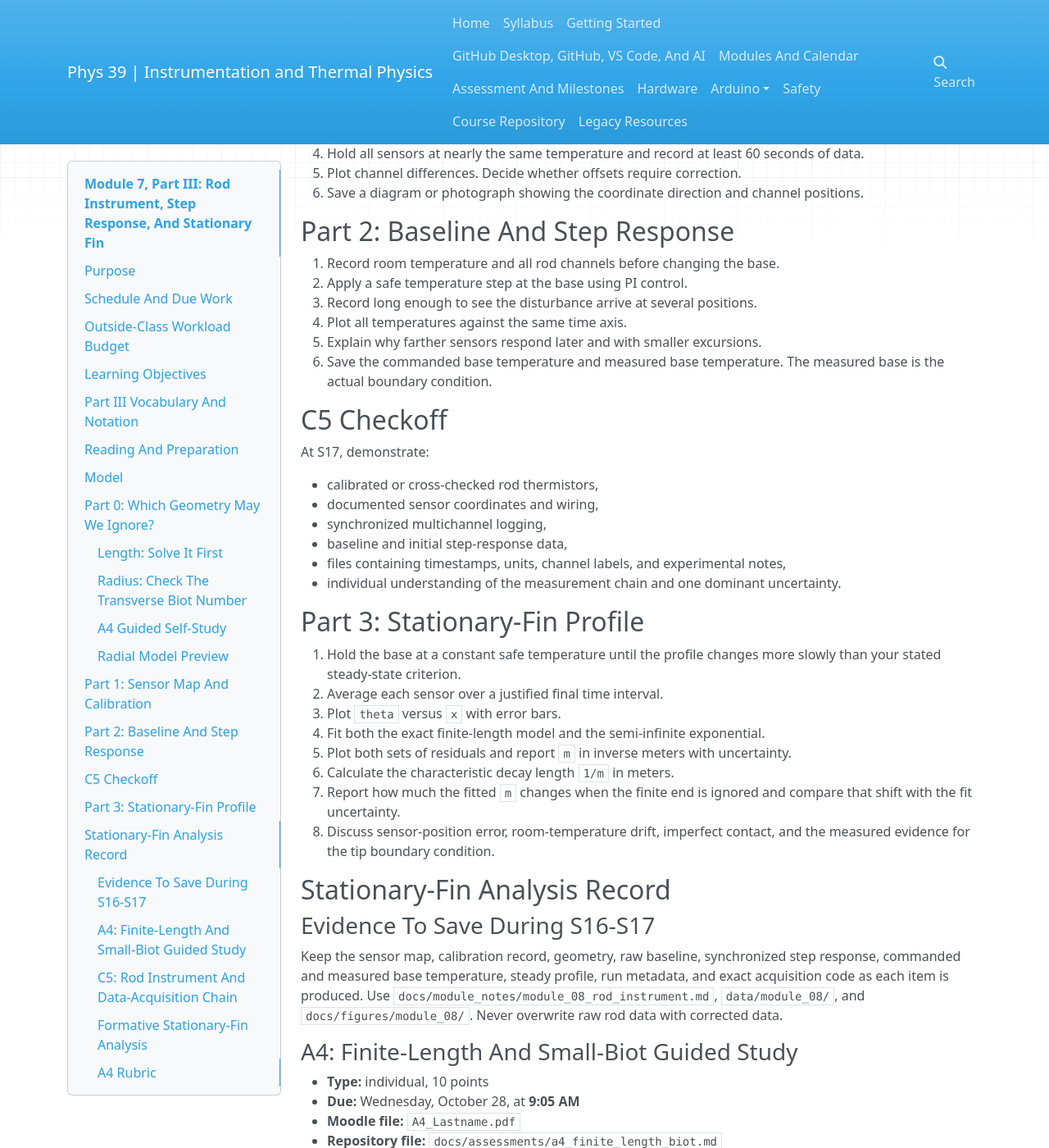
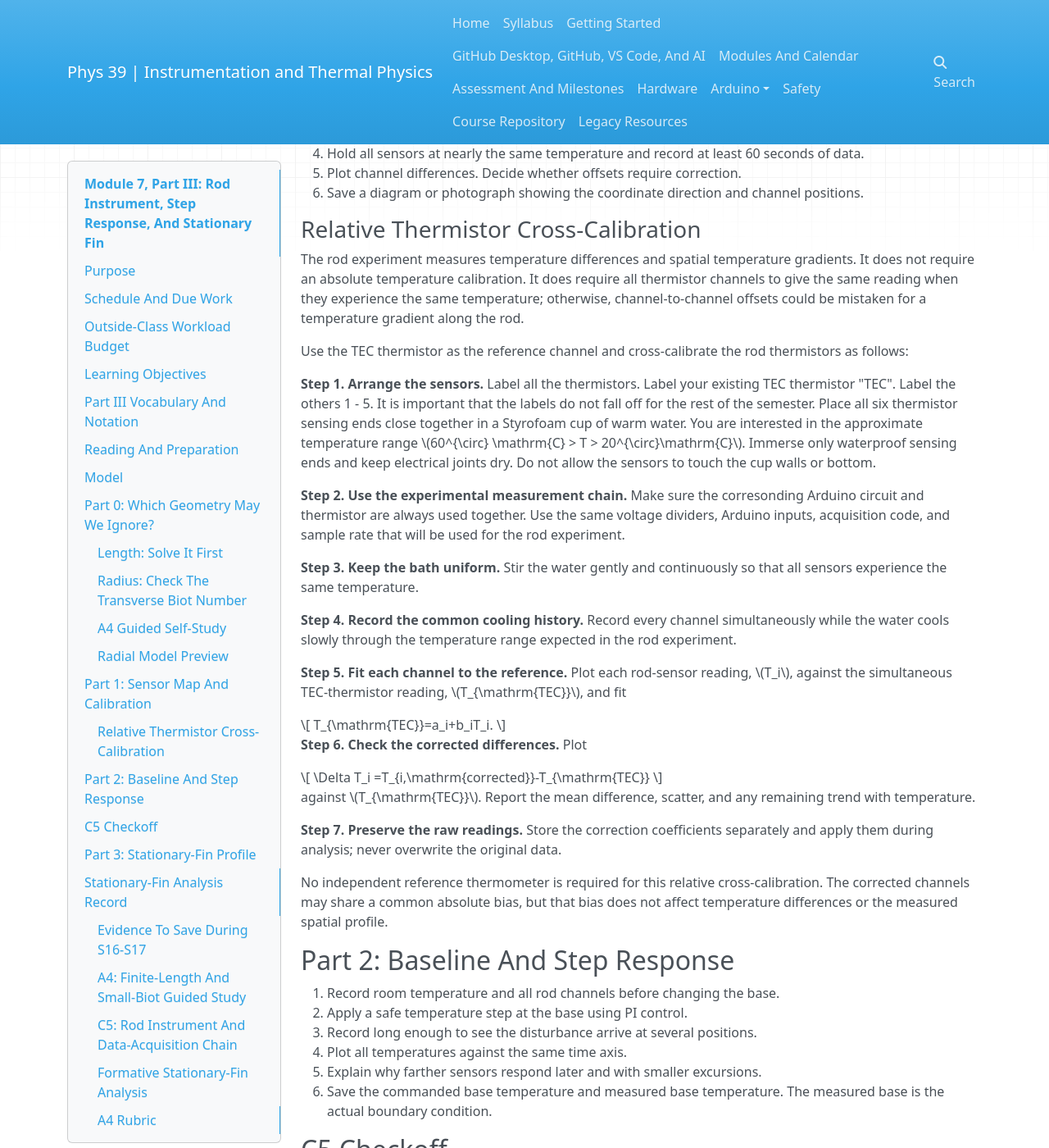
Before and after one commit to SethFraden/Phys39F26-course, an MkDocs documentation site: the page built from course/labs/lab-08/index.md, in a window 1280 px wide and 1400 px high, scrolled down 4876 px. Shown: the whole window at 82% size. Built offline with MkDocs 1.6.1, drawn with Linux system fonts in a browser that asks for light colours; a script that is not in the unit is left out.

Commit message:
Add Module 7 thermistor cross-calibration

```diff
--- a/course/labs/lab-08/index.md
+++ b/course/labs/lab-08/index.md
@@ -231,6 +231,59 @@ Module 8, Part I, before the Angstrom analysis.
 6. Save a diagram or photograph showing the coordinate direction and channel
    positions.
 
+### Relative Thermistor Cross-Calibration
+
+The rod experiment measures temperature differences and spatial temperature
+gradients. It does not require an absolute temperature calibration. It does
+require all thermistor channels to give the same reading when they experience
+the same temperature; otherwise, channel-to-channel offsets could be mistaken
+for a temperature gradient along the rod.
+
+Use the TEC thermistor as the reference channel and cross-calibrate the rod
+thermistors as follows:
+
+**Step 1. Arrange the sensors.** Label all the thermistors. Label your existing TEC thermistor "TEC". Label the others 1 - 5. It is important that the labels do not fall off for the rest of the semester. Place all six thermistor sensing ends close
+together in a Styrofoam cup of warm water. You are interested in the approximate temperature range $60^{\circ} \mathrm{C} > T > 20^{\circ}\mathrm{C}$. Immerse only waterproof sensing ends
+and keep electrical joints dry. Do not allow the sensors to touch the cup walls
+or bottom.
+
+**Step 2. Use the experimental measurement chain.** Make sure the corresonding Arduino circuit and thermistor are always used together. Use the same voltage
+dividers, Arduino inputs, acquisition code, and sample rate that will be used
+for the rod experiment.
+
+**Step 3. Keep the bath uniform.** Stir the water gently and continuously so
+that all sensors experience the same temperature.
+
+**Step 4. Record the common cooling history.** Record every channel
+simultaneously while the water cools slowly through the temperature range
+expected in the rod experiment.
+
+**Step 5. Fit each channel to the reference.** Plot each rod-sensor reading,
+$T_i$, against the simultaneous TEC-thermistor reading, $T_{\mathrm{TEC}}$,
+and fit
+
+\[
+T_{\mathrm{TEC}}=a_i+b_iT_i.
+\]
+
+**Step 6. Check the corrected differences.** Plot
+
+\[
+\Delta T_i
+=T_{i,\mathrm{corrected}}-T_{\mathrm{TEC}}
+\]
+
+against $T_{\mathrm{TEC}}$. Report the mean difference, scatter, and any
+remaining trend with temperature.
+
+**Step 7. Preserve the raw readings.** Store the correction coefficients
+separately and apply them during analysis; never overwrite the original data.
+
+No independent reference thermometer is required for this relative
+cross-calibration. The corrected channels may share a common absolute bias,
+but that bias does not affect temperature differences or the measured spatial
+profile.
+
 ## Part 2: Baseline And Step Response
 
 1. Record room temperature and all rod channels before changing the base.
```
Also changed, not shown: docs/labs/lab-08/index.html (+43 -0 lines).
